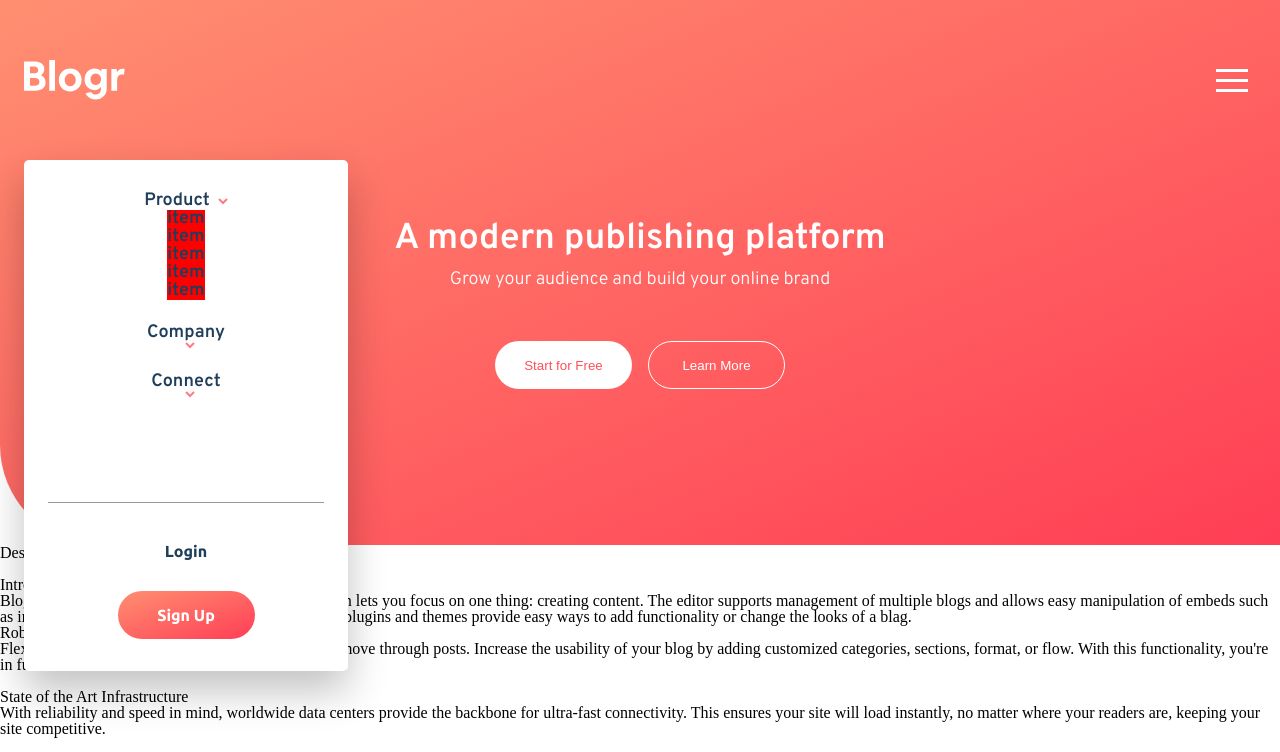
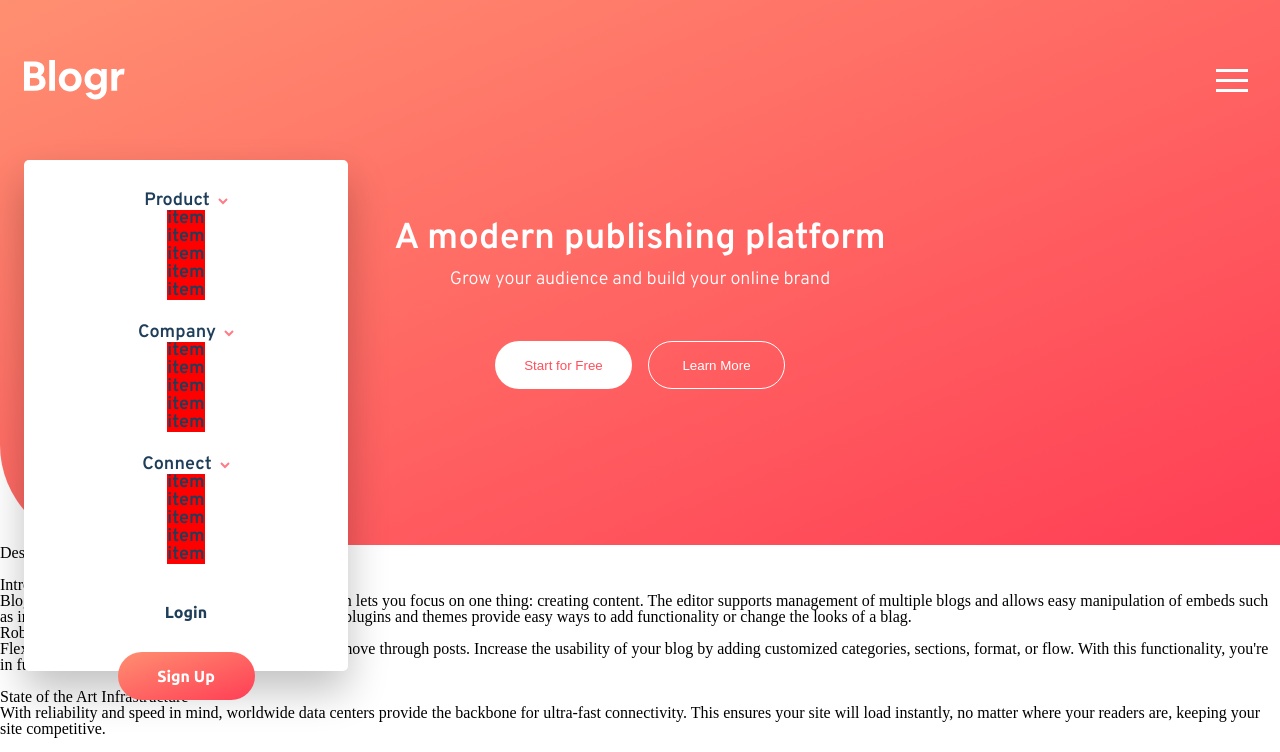
Before and after one commit to romofel/fm-blogr_landing_page, a React (Create React App) app: page / in a window 1280 px wide. Shown: the top 752 px of the page. Built offline with nearby package versions, Linux system fonts and the light colour scheme.

Commit message:
Replace old elements with the container ones

```diff
--- a/src/App.js
+++ b/src/App.js
@@ -23,12 +23,34 @@ function HoverMenu() {
           />
         </li>
         <li className="hover-menu-item">
-          <span>Company</span>{" "}
-          <img className="hover-arrow" src={iconArrowDark} alt="down arrow" />
+          <div className="hover-menu-title">
+            <span>Company</span>{" "}
+            <img className="hover-arrow" src={iconArrowDark} alt="down arrow" />
+          </div>
+          <HoverSubMenu
+            items={[
+              "Overview",
+              "Pricing",
+              "Marketplace",
+              "Features",
+              "Integrations",
+            ]}
+          />
         </li>
         <li className="hover-menu-item">
-          <span>Connect</span>{" "}
-          <img className="hover-arrow" src={iconArrowDark} alt="down arrow" />
+          <div className="hover-menu-title">
+            <span>Connect</span>{" "}
+            <img className="hover-arrow" src={iconArrowDark} alt="down arrow" />
+          </div>
+          <HoverSubMenu
+            items={[
+              "Overview",
+              "Pricing",
+              "Marketplace",
+              "Features",
+              "Integrations",
+            ]}
+          />
         </li>
       </ul>
 
```
